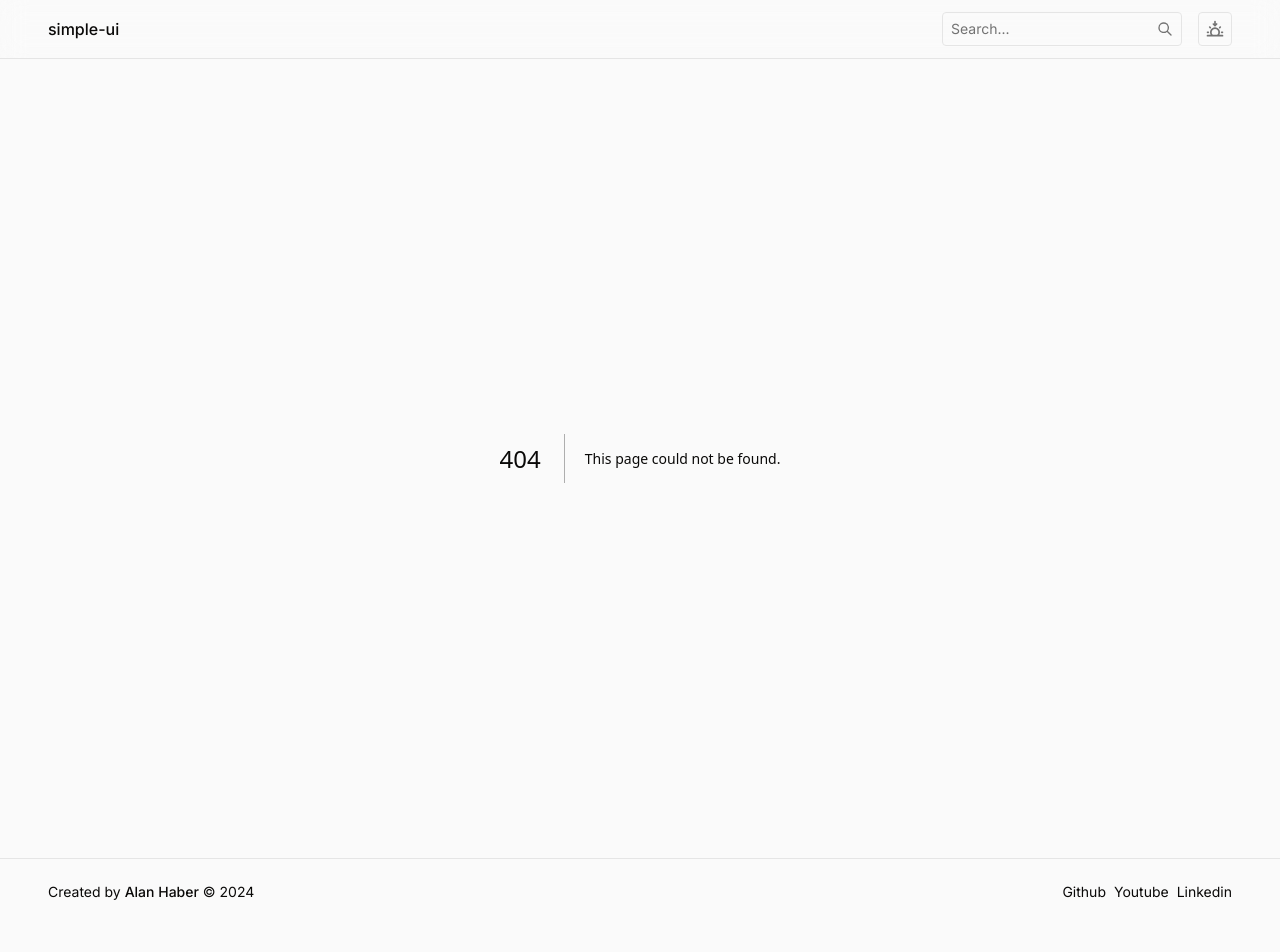
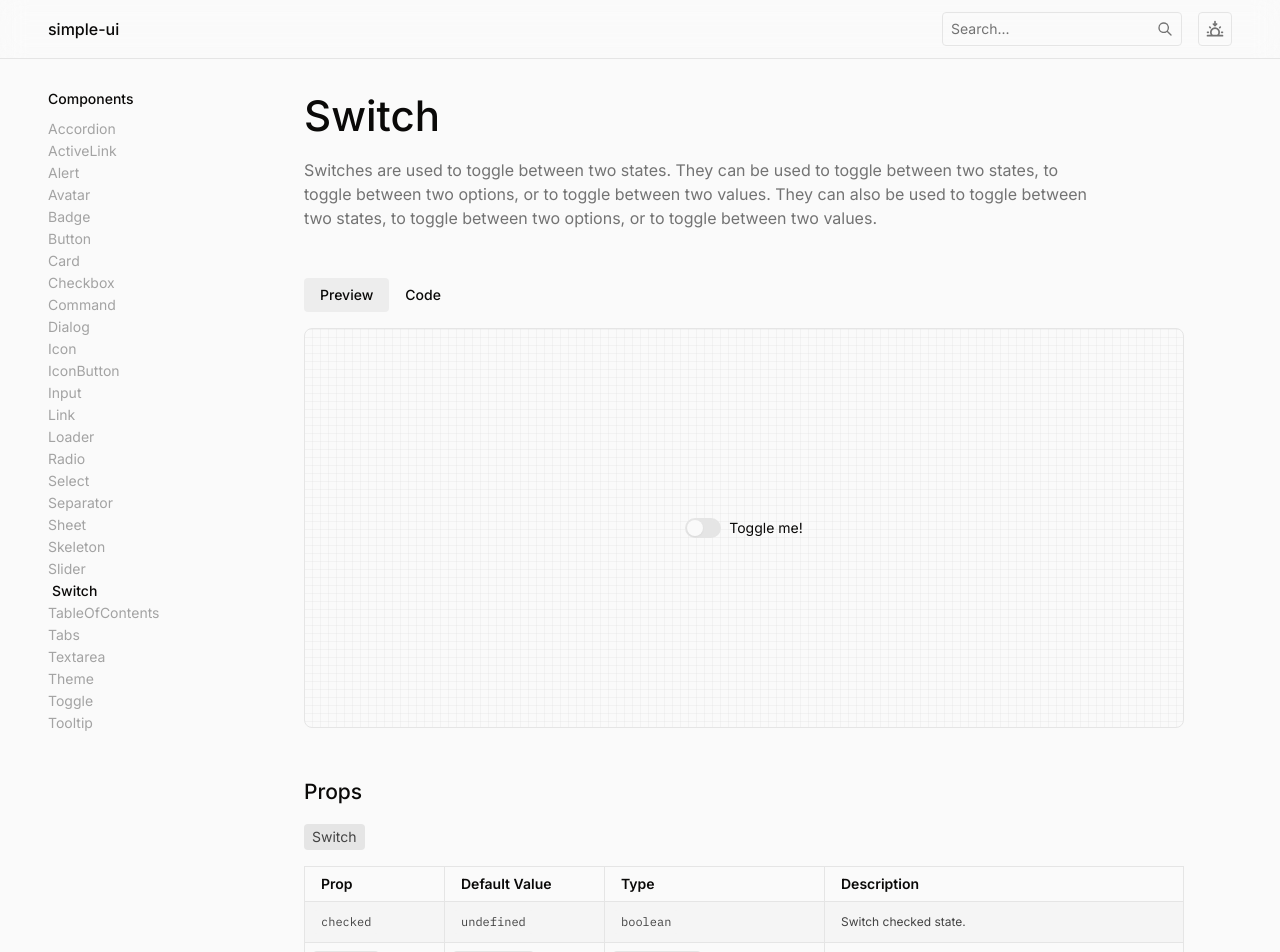
Before and after one commit to haberalan/simple-ui, a Next.js app: page /components/switch in a window 1280 px wide. Before the commit this address had no page. Shown: the top 952 px of the page. Before the commit the page ends 925 px from the top, so only its background shows below. Built offline with nearby package versions, Linux system fonts and the light colour scheme.

Commit message:
fix: switch

```diff
--- /dev/null
+++ b/app/(sites)/components/switch/page.tsx
@@ -0,0 +1,66 @@
+"use client";
+
+import { Switch } from "@/components/ui";
+import {
+  ComponentHeader,
+  ComponentPreview,
+  ComponentProps,
+} from "../_components";
+import { useState } from "react";
+
+export default function Page() {
+  const [checked, setChecked] = useState(false);
+
+  const handleClick = () => {
+    setChecked((prev) => !prev);
+  };
+
+  return (
+    <>
+      <ComponentHeader
+        name="Switch"
+        description="Switches are used to toggle between two states. They can be used to toggle between two states, to toggle between two options, or to toggle between two values. They can also be used to toggle between two states, to toggle between two options, or to toggle between two values."
+      />
+      <ComponentPreview
+        preview={
+          <Switch checked={checked} onClick={handleClick}>
+            Toggle me!
+          </Switch>
+        }
+      />
+      <ComponentProps
+        elements={[
+          {
+            name: "Switch",
+            props: [
+              {
+                name: "checked",
+                default: "undefined",
+                type: "boolean",
+                description: "Switch checked state.",
+              },
+              {
+                name: "onClick",
+                default: "undefined",
+                type: "() => void",
+                description: "Switch onClick event.",
+              },
+              {
+                name: "children",
+                default: "undefined",
+                type: "React.ReactNode",
+                description: "Switch label.",
+              },
+              {
+                name: "disabled",
+                default: "undefined",
+                type: "boolean",
+                description: "Switch disabled.",
+              },
+            ],
+          },
+        ]}
+      />
+    </>
+  );
+}
--- a/components/ui/Switch/component.tsx
+++ b/components/ui/Switch/component.tsx
@@ -1,10 +1,10 @@
-'use client';
+"use client";
 
 // region Imports
-import React from 'react';
-import { SwitchProps } from './component.types';
-import { AnimatePresence, motion } from 'framer-motion';
-import { LabelStyles, SwitchStyles } from './component.styles';
+import React from "react";
+import { SwitchProps } from "./component.types";
+import { AnimatePresence, motion } from "framer-motion";
+import { LabelStyles, SwitchStyles } from "./component.styles";
 // endregion
 
 // region Component
@@ -26,13 +26,23 @@ const Switch: React.FC<SwitchProps> = (props) => {
         />
         <AnimatePresence initial={false}>
           <motion.div
-            animate={{ left: props.checked ? 'auto' : 0, right: props.checked ? '0' : 'auto' }}
-            transition={{ duration: 0.1, ease: 'easeInOut' }}
-            className={SwitchStyles({ disabled: !!props.disabled, checked: !!props.checked })}
+            animate={{
+              left: props.checked ? "auto" : 0,
+              right: props.checked ? "0" : "auto",
+            }}
+            transition={{ duration: 0.1, ease: "easeInOut" }}
+            className={SwitchStyles({
+              disabled: !!props.disabled,
+              checked: !!props.checked,
+            })}
           ></motion.div>
         </AnimatePresence>
       </div>
-      {props.children && <p className={LabelStyles({ disabled: !!props.disabled })}>{props.children}</p>}
+      {props.children && (
+        <p className={LabelStyles({ disabled: !!props.disabled })}>
+          {props.children}
+        </p>
+      )}
     </label>
   );
 };
--- a/components/ui/Switch/index.ts
+++ b/components/ui/Switch/index.ts
@@ -1,3 +1,3 @@
-import Switch from './component';
+import Switch from "./component";
 
 export default Switch;
```
Also changed, not shown: components/ui/Switch/component.styles.ts (+10 -10 lines).
